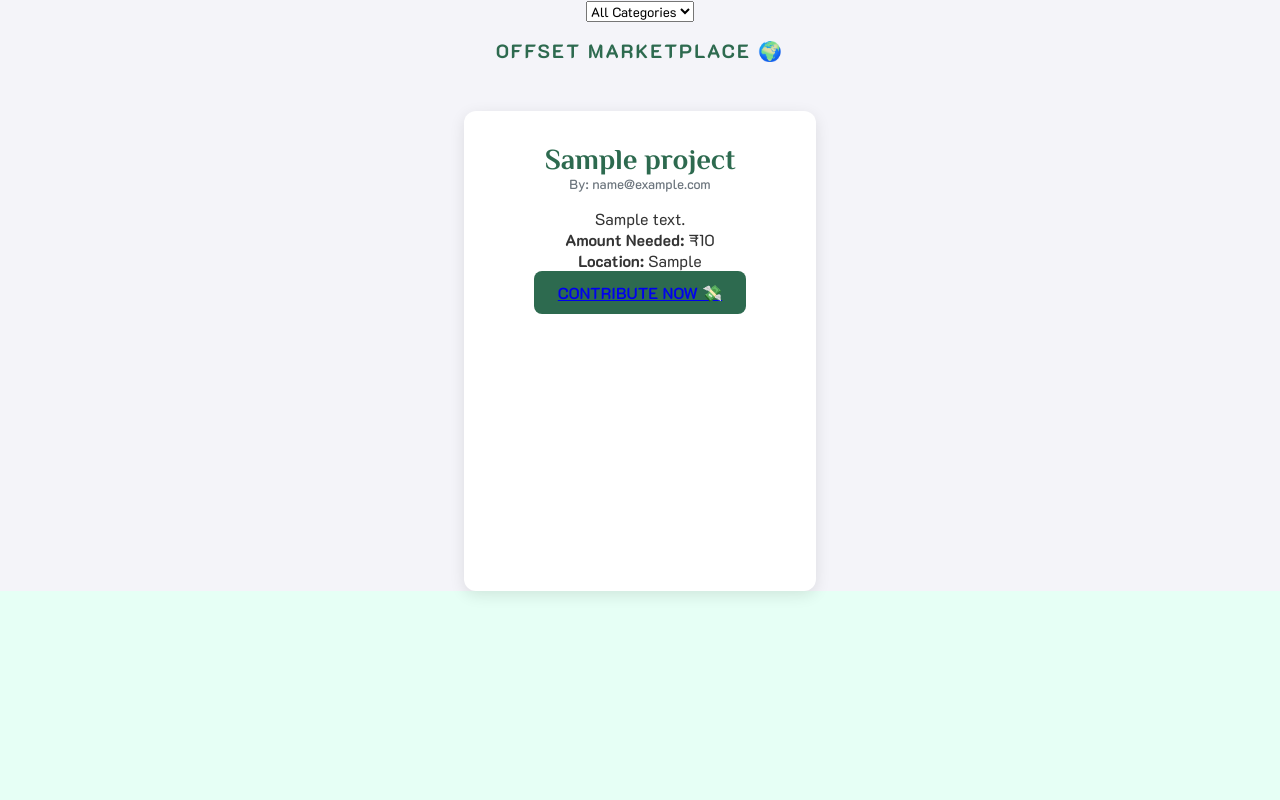
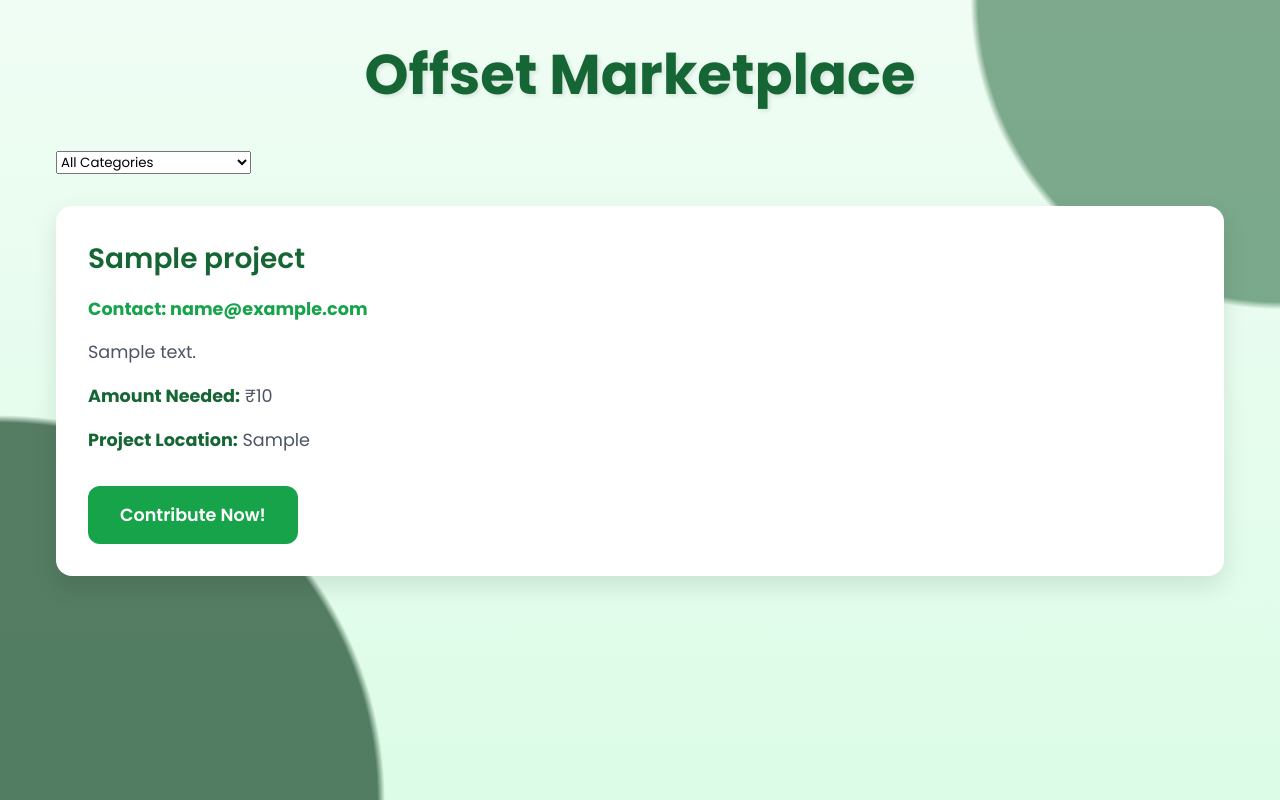
Before and after one commit to Navneet02-Kaur/Project, a Django app: page /marketplace/ in a window 1280 px wide. Run offline with Django 5.2, Linux system fonts and the light colour scheme; tables that the repository leaves empty hold one stand-in row (values such as "Sample post").

Commit message:
dasborad and other

```diff
--- a/carbon_connect/settings.py
+++ b/carbon_connect/settings.py
@@ -62,18 +62,16 @@ ROOT_URLCONF = 'carbon_connect.urls'
 TEMPLATES = [
     {
         'BACKEND': 'django.template.backends.django.DjangoTemplates',
-        'DIRS': [os.path.join(BASE_DIR, 'main', 'templates')],
+        'DIRS': [os.path.join(BASE_DIR, 'main','templates')],
         'APP_DIRS': True,
         'OPTIONS': {
             'context_processors': [
-
                 'django.template.context_processors.debug',
                 'django.template.context_processors.request',
                 'django.contrib.auth.context_processors.auth',
                 'django.contrib.messages.context_processors.messages',
             ],
         },
-
     },
 ]
 
--- a/main/static/main/css/marketplace.css
+++ b/main/static/main/css/marketplace.css
@@ -1,105 +1,149 @@
-/* Marketplace Card Styling */
+@import url('https://fonts.googleapis.com/css2?family=Poppins:wght@300;400;500;600;700&display=swap');
+
 * {
-    margin: 0;
-    padding: 0;
-    box-sizing: border-box;
-    font-family: "K2D", serif;
+  margin: 0;
+  padding: 0;
+  box-sizing: border-box;
+  font-family: 'Poppins', sans-serif;
 }
 
-html {
-    background-color: hsl(157, 100%, 95%);
-    scroll-behavior: smooth;
-
-}
-/* Marketplace Styling */
 body {
-    font-family: 'Dosis', sans-serif;
-    background-color: #f4f4f9;
-    margin: 0;
-    padding: 0;
-    display: flex;
-    flex-direction: column;
-    align-items: center;
+  background:
+    radial-gradient(circle at 100% 0%, rgba(1, 77, 28, 0.479) 20%, transparent 20.5%),
+    radial-gradient(circle at 0% 100%, rgba(5, 54, 23, 0.644) 25%, transparent 25.5%),
+    linear-gradient(to bottom, #f0fdf4, #dcfce7);
+  min-height: 100vh;
+  padding: 2rem 1rem;
 }
 
-.container h2 {
-    color: #2d6a4f;
-    font-weight: 700;
-    text-transform: uppercase;
-    letter-spacing: 2px;
-    margin-bottom: 3rem;
-    text-align: center;
-    margin-top: 1rem;
+.container {
+  max-width: 1200px;
+  margin: 0 auto;
+  padding: 0 1rem;
 }
 
-.row {
-    display: flex;
-    flex-wrap: wrap;
-    justify-content: center;
-    gap: 2rem;
+.text-center {
+  text-align: center;
+}
+
+.mb-4 {
+  margin-bottom: 2rem;
+}
+
+h2 {
+  font-size: 3.5rem;
+  color: #166534;
+  margin-bottom: 3rem;
+  font-weight: 700;
+  text-shadow: 2px 2px 4px rgba(0, 0, 0, 0.1);
 }
 
 .card {
-    width: 22rem;
-    height: 30rem;
-    border: none;
-    transition: 0.3s ease-in-out;
-    box-shadow: 0px 4px 15px rgba(0, 0, 0, 0.1);
-    border-radius: 12px;
-    background-color: #ffffff;
-    display: flex;
-    flex-direction: column;
-    justify-content: space-between;
-    padding: 2rem;
+  background: white;
+  border-radius: 1rem;
+  box-shadow: 0 10px 25px rgba(0, 0, 0, 0.1);
+  transition: transform 0.3s ease, box-shadow 0.3s ease;
+  margin-bottom: 2rem;
+  animation: fadeIn 0.6s ease-out;
+  animation-fill-mode: both;
 }
 
 .card:hover {
-    transform: scale(1.03);
-    box-shadow: 0px 10px 25px rgba(0, 0, 0, 0.2);
+  transform: translateY(-5px);
+  box-shadow: 0 20px 35px rgba(0, 0, 0, 0.15);
+}
+
+.card-body {
+  padding: 2rem;
 }
 
 .card-title {
-    font-family: 'Philosopher', sans-serif;
-    font-size: 1.8rem;
-    font-weight: bold;
-    color: #2d6a4f;
-    text-align: center;
+  font-size: 1.75rem;
+  color: #166534;
+  margin-bottom: 1rem;
+  font-weight: 600;
 }
 
 .text-muted {
-    font-weight: 500;
-    color: #6c757d;
-    margin-bottom: 1rem;
-    text-align: center;
+  color: #16a34a;
+  display: flex;
+  align-items: center;
+  gap: 0.5rem;
+  margin-bottom: 1rem;
+  font-size: 1.1rem;
+}
+
+.icon {
+  width: 1.25rem;
+  height: 1.25rem;
+  color: #16a34a;
+}
+
+p {
+  color: #4b5563;
+  line-height: 1.6;
+  margin-bottom: 1rem;
+  font-size: 1.1rem;
+}
+
+strong {
+  color: #166534;
+  display: inline-flex;
+  align-items: center;
+  gap: 0.5rem;
+}
+
+.btn {
+  display: inline-block;
+  padding: 1rem 2rem;
+  font-size: 1.1rem;
+  font-weight: 600;
+  text-align: center;
+  text-decoration: none;
+  border-radius: 0.75rem;
+  transition: all 0.3s ease;
+  border: none;
+  cursor: pointer;
+  margin-top: 1rem;
 }
 
 .btn-success {
-    background-color: #2d6a4f;
-    border: none;
-    padding: 0.7rem 1.5rem;
-    text-transform: uppercase;
-    font-weight: 600;
-    transition: 0.3s;
-    display: block;
-    text-align: center;
-    width: fit-content;
-    margin: 0 auto;
-    border-radius: 8px;
+  background-color: #16a34a;
+  color: white;
 }
 
 .btn-success:hover {
-    background-color: #40916c;
-    transform: scale(1.05);
+  background-color: #15803d;
+  transform: translateY(-2px);
+  box-shadow: 0 4px 12px rgba(22, 101, 52, 0.2);
 }
 
-p {
-    font-size: 1rem;
-    color: #333333;
-    text-align: center;
+@keyframes fadeIn {
+  from {
+    opacity: 0;
+    transform: translateY(20px);
+  }
+  to {
+    opacity: 1;
+    transform: translateY(0);
+  }
 }
 
-.text-center {
-    margin-top: 2rem;
-    font-size: 1.2rem;
-    color: #6c757d;
+/* Animation delays for cards */
+.card:nth-child(1) { animation-delay: 0.1s; }
+.card:nth-child(2) { animation-delay: 0.2s; }
+.card:nth-child(3) { animation-delay: 0.3s; }
+
+@media (max-width: 768px) {
+  h2 {
+    font-size: 2.5rem;
+  }
+
+  .card-body {
+    padding: 1.5rem;
+  }
+
+  .btn {
+    width: 100%;
+  }
 }
--- a/main/templates/main/index.html
+++ b/main/templates/main/index.html
@@ -48,9 +48,7 @@
         <div class="btns">
             <a href="{% url 'toknowmore' %}">To Know More</a>
             <a href="{% url 'login' %}">User</a>
-            {% if request.session.user_id %}
-                <a href="{% url 'logout' %}">Logout</a>
-            {% endif %}
+
         </div>
     </section>
 
--- a/main/templates/main/marketplace.html
+++ b/main/templates/main/marketplace.html
@@ -9,33 +9,31 @@
     <link rel="preconnect" href="https://fonts.googleapis.com">
     <link rel="preconnect" href="https://fonts.gstatic.com" crossorigin>
     <link
-        href="https://fonts.googleapis.com/css2?family=Dosis:wght@200..800&family=K2D:ital,wght@0,100;0,200;0,300;0,400;0,500;0,600;0,700;0,800;1,100;1,200;1,300;1,400;1,500;1,600;1,700;1,800&family=Philosopher:ital,wght@0,400;0,700;1,400;1,700&display=swap"
+        href="https://fonts.googleapis.com/css2?family=Dosis:wght@200..800&family=K2D:ital,wght@0,100;0,200;0,300;0,400;0,500;0,600;0,700;0,800&family=Philosopher:ital,wght@0,400;0,700;1,400;1,700&display=swap"
         rel="stylesheet">
 </head>
 <body>
-
-  <form method="GET">
-    <select name="category" onchange="this.form.submit()">
+    <div class="container py-5">
+        <h2 class="text-center mb-4">Offset Marketplace</h2>
+        <form method="GET" class="mb-4">
+            <select name="category" class="form-select" onchange="this.form.submit()">
                 <option value="">All Categories</option>
-        {% for value, name in CATEGORY_CHOICES %}
-        <option value="{{ value }}">{{ name }}</option>
+                {% for value, name in categories %}
+                <option value="{{ value }}" {% if request.GET.category == value %}selected{% endif %}>{{ name }}</option>
                 {% endfor %}
             </select>
         </form>
-
-<div class="container py-5">
-  <h2 class="text-center mb-4">Offset Marketplace 🌍</h2>
         <div class="row">
             {% for project in projects %}
             <div class="col-md-12 mb-4">
                 <div class="card shadow-lg p-4 rounded-3">
                     <div class="card-body">
                         <h3 class="card-title">{{ project.project_name }}</h3>
-          <h5 class="text-muted">By: {{ project.contact_email }}</h5>
+                        <h5 class="text-muted">Contact: {{ project.contact_email }}</h5>
                         <p>{{ project.description }}</p>
                         <p><strong>Amount Needed:</strong> ₹{{ project.target_amount }}</p>
-          <p><strong>Location:</strong> {{ project.location }}</p>
-          <a href="{% url 'contribution' %}?project_id={{ project.id }}" class="btn btn-success">Contribute Now 💸</a>
+                        <p><strong>Project Location:</strong> {{ project.location }}</p>
+                        <a href="{% url 'contribution' %}?project_id={{ project.id }}" class="btn btn-success">Contribute Now!</a>
                     </div>
                 </div>
             </div>
--- a/main/urls.py
+++ b/main/urls.py
@@ -10,9 +10,9 @@ urlpatterns = [
     path('tips/', views.tips, name='tips'),
     path('calculator/', views.calculator, name='calculator'),
     path('signup/', views.signup, name='signup'),
-    path('logout/', views.logout_user, name='logout'),
     path('list_project/', views.list_project, name='list_project'),
-    path('contribution/', views.contribution, name='contribution'),
+    path('contribute/', views.contribute, name='contribution'),  # Fix name
     path('marketplace/', views.marketplace, name='marketplace'),
-    path('my_projects/', views.my_projects, name='my_projects'),
+    path('dashboard/', views.dashboard, name='dashboard'),
+    path('logout/', views.logout, name='logout'),  # Ensure this line is present
 ]
--- a/main/views.py
+++ b/main/views.py
@@ -3,7 +3,7 @@ from .decorators import login_required
 from django.shortcuts import render, redirect
 from django.contrib.auth import authenticate, login, logout
 from django.http import JsonResponse
-from .models import Users, OffsetProject, Contribution  # Ensure Contribution is imported
+from .models import Users, OffsetProject, Contribution
 from .forms import UserForm
 from django.contrib import messages
 
@@ -17,7 +17,10 @@ def about(request):
     return render(request, 'main/about.html')
 
 def login_page(request):
-    next_url = request.GET.get('next','')
+    if 'user_id' in request.session:
+        return redirect('dashboard')  # Redirect to dashboard if already logged in
+
+    next_url = request.GET.get('next', 'index')
     if request.method == 'POST':
         email = request.POST.get('email')
         password = request.POST.get('password')
@@ -28,11 +31,7 @@ def login_page(request):
             messages.success(request, 'Login Successful!')
             logger.info(f'User {email} logged in successfully.')
 
-            if next_url:
-                return redirect(next_url)
-            else:
-                return redirect('index')
-
+            return redirect(next_url)
         except Users.DoesNotExist:
             messages.error(request, 'Invalid Email or Password')
             logger.warning(f'Failed login attempt for email: {email}')
@@ -55,15 +54,41 @@ def signup(request):
 
     return render(request, 'main/login.html')
 
-def logout_user(request):
-    if 'user_id' in request.session:
-        user_id = request.session['user_id']
-        user = Users.objects.get(id=user_id)
-        del request.session['user_id']
-        del request.session['role']
-        messages.success(request, 'You have been logged out!')
-        logger.info(f'User {user.email} logged out successfully.')
+@login_required
+def dashboard(request):
+    user_id = request.session.get('user_id')
+    role = request.session.get('role')
+    user = Users.objects.get(id=user_id)
+
+    projects = []  # Initialize projects as an empty list
+
+    context = {
+        'user_email': user.email,
+        'user_type': role
+    }
+
+    if role == 'individual':
+        contributions = Contribution.objects.filter(email=user.email)
+        total_contribution = sum(c.amount for c in contributions)
+        context['total_contribution'] = total_contribution
+        carbon_score = sum(c.amount for c in contributions) // 100
+        context['carbon_score'] = carbon_score
+        context['contributions'] = contributions
+        context['total_contribution'] = total_contribution
+
+    elif role == 'organization':
+        projects = OffsetProject.objects.filter(contact_email=user.email)
+        context['projects'] = projects
+        context['total_projects'] = len(projects)
+
+    return render(request, 'main/dashboard.html', context)
+
+def logout_view(request):
+    request.session.flush()  # Clear All Session Data
+    messages.success(request, "Logged out successfully!")
     return redirect('login')
+
+
 
 def toknowmore(request):
     return render(request, 'main/toknowmore.html')
@@ -170,7 +195,7 @@ def offset_projects(request):
 
 @login_required
 def list_project(request):
-    categories = OffsetProject.CATEGORY_CHOICES  # ✅ Fetch  project choices here
+    categories = OffsetProject.CATEGORY_CHOICES  # ✅ Fetch project choices here
     print("Session Data:", request.session.items())  # Debug Statement ✅
 
     if request.method == 'POST':
@@ -193,11 +218,11 @@ def list_project(request):
                 contact_email=contact_email
             )
             messages.success(request, 'Project Listed Successfully!')
-            return redirect('my_projects')
+            return redirect('marketplace')  # Redirect to marketplace instead of my_projects
         else:
             messages.error(request, 'Please fill all fields!')
+
     return render(request, 'main/list_project.html', {'categories': categories})
-
 
 @login_required
 def contribute(request):
@@ -222,10 +247,13 @@ def contribute(request):
     return render(request, 'main/contribution.html', {'projects': projects})
 
 def marketplace(request):
-    return render(request, 'main/marketplace.html')
-
-def my_projects(request):
-    return render(request, 'main/my_projects.html')
+    category = request.GET.get('category')
+    if category:
+        projects = OffsetProject.objects.filter(category=category)
+    else:
+        projects = OffsetProject.objects.all()
+    categories = OffsetProject.CATEGORY_CHOICES
+    return render(request, 'main/marketplace.html', {'projects': projects, 'categories': categories})
 
 def contribution(request):
     projects = OffsetProject.objects.all()
@@ -247,12 +275,3 @@ def contribution(request):
         return redirect('marketplace')
 
     return render(request, 'main/contribution.html', {'projects': projects})
-
-def marketplace(request):
-
-    category = request.GET.get('category')
-    if category:
-        projects = OffsetProject.objects.filter(category=category)
-    else:
-        projects = OffsetProject.objects.all()
-    return render(request, 'main/marketplace.html', {'projects': projects})
```
Also changed, not shown: main/static/main/css/dashboard.css (added, +64 -0 lines), main/templates/main/dashboard.html (added, +102 -0 lines), main/templates/main/my_projects.html (deleted, +0 -19 lines), main/migrations/0003_alter_offsetproject_category.py (added), main/static/main/css/my_projects.css (deleted). Lines whose indentation alone changed are shown as unchanged.
